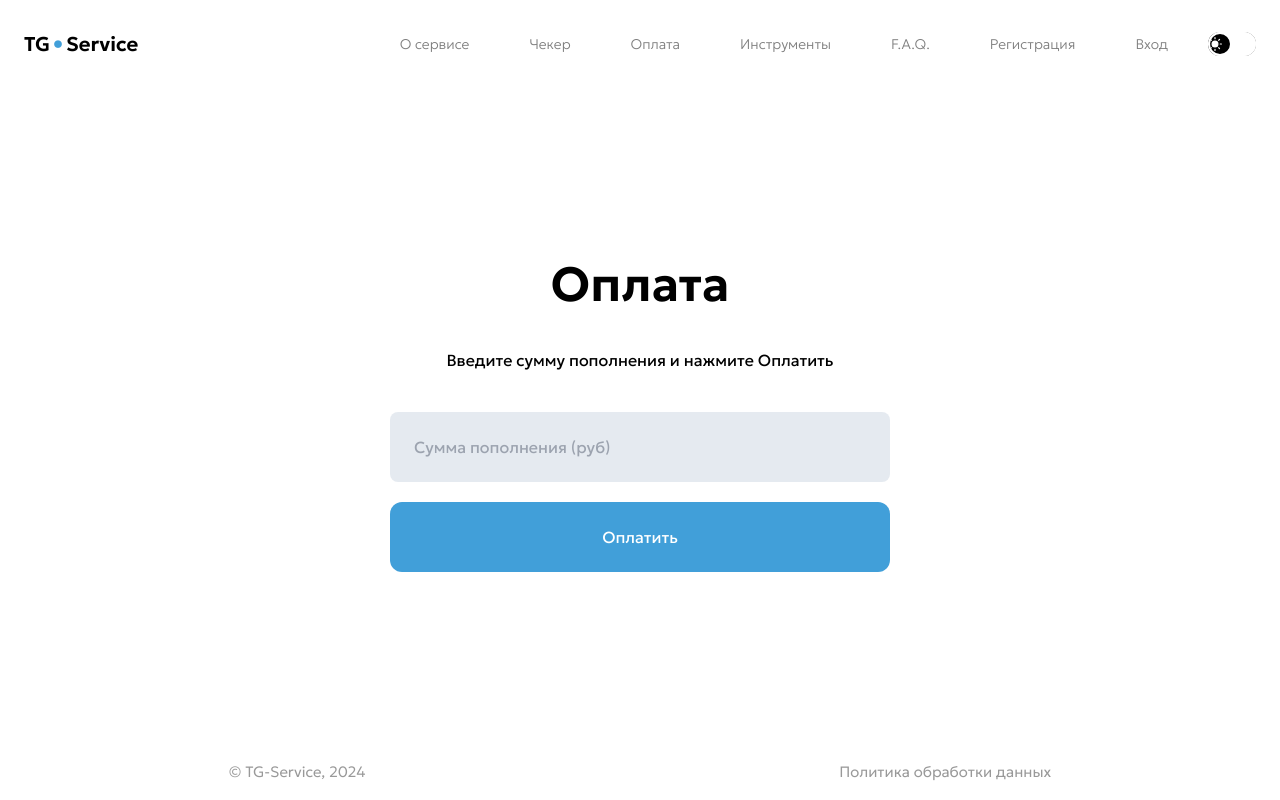
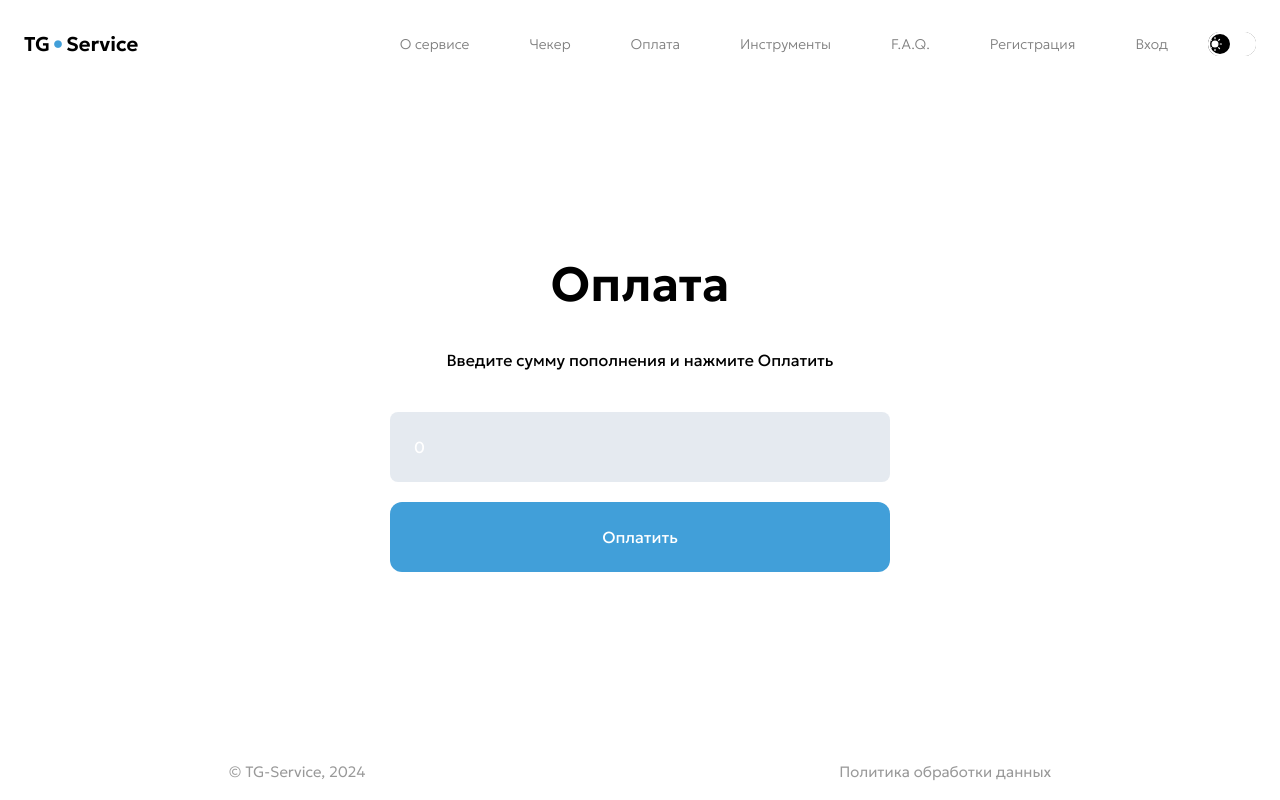
Before and after one commit to luckycod3r/tgservice, a Vue app: page /payment in a window 1280 px wide. Built offline with nearby package versions, Linux system fonts and the light colour scheme.

Commit message:
payment page

```diff
--- a/src/views/paymentView.vue
+++ b/src/views/paymentView.vue
@@ -4,17 +4,33 @@
         <p>Введите сумму пополнения и нажмите Оплатить</p>
         <form>
             <label class="input input-bordered flex items-center gap-2 px-6 py-6">
-                <input type="number" name="payment" aria-describedby="helper-text-explanation" class="grow" placeholder="Сумма пополнения (руб)" title="Сумма пополнения (руб)" />
+                <input type="number" v-model="sum" name="payment" aria-describedby="helper-text-explanation" class="grow" placeholder="Сумма пополнения (руб)" title="Сумма пополнения (руб)" />
             </label>
-            <button type="submit" class="btn-primary px-12 rounded-xl">Оплатить</button>
+            <button type="submit" class="btn-primary px-12 rounded-xl" @click="startPayment()">Оплатить</button>
         </form>
     </section>
 </template>
 
 <script>
+import axios from 'axios';
+
 
     export default {
         name: "paymentView",
+        data(){
+            return {
+                sum : 0
+            }
+        },
+        methods : {
+            async startPayment(){
+                let info = await axios.post("https://checker.tg-service.pro/api/billing",{
+                    sum : this.sum
+                })
+                console.log(info);
+
+            }
+        }
     }
 </script>
 
```
